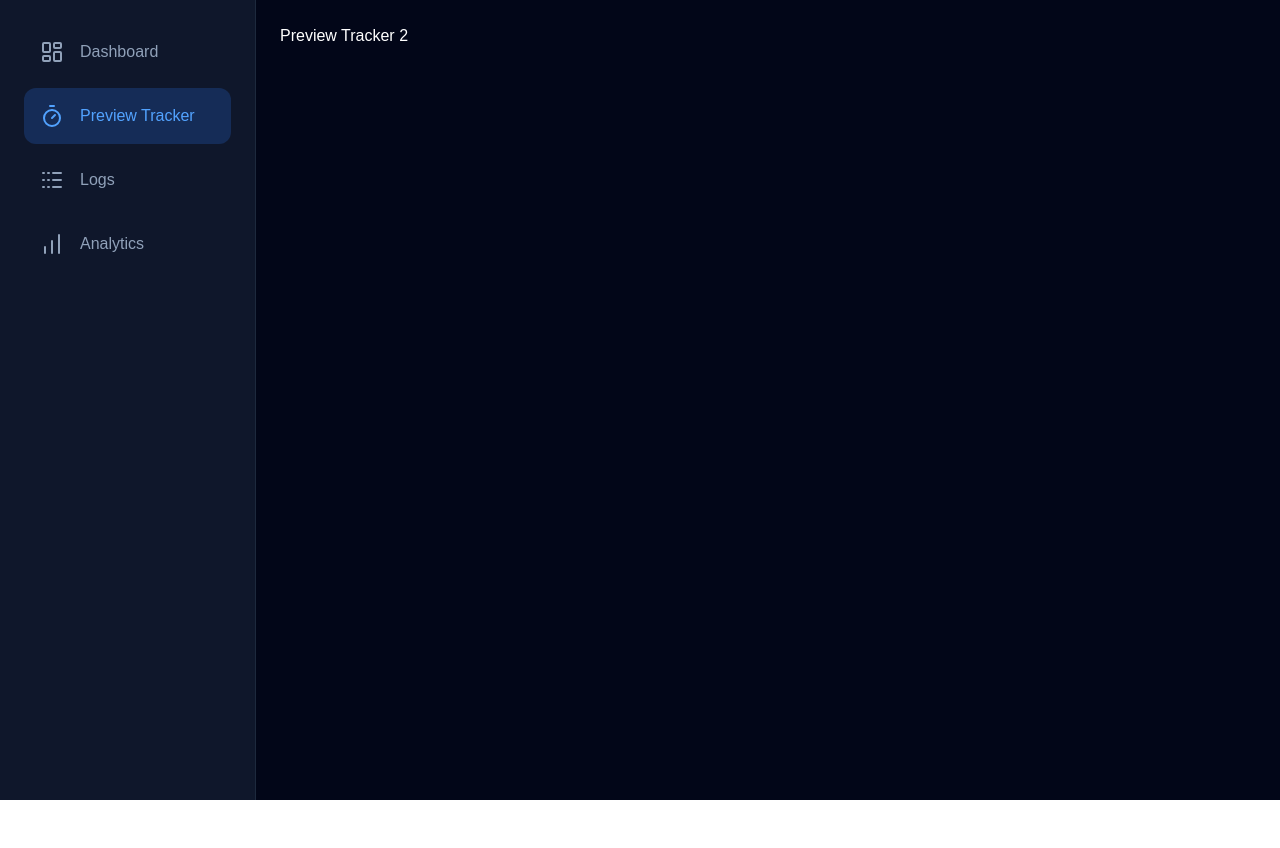
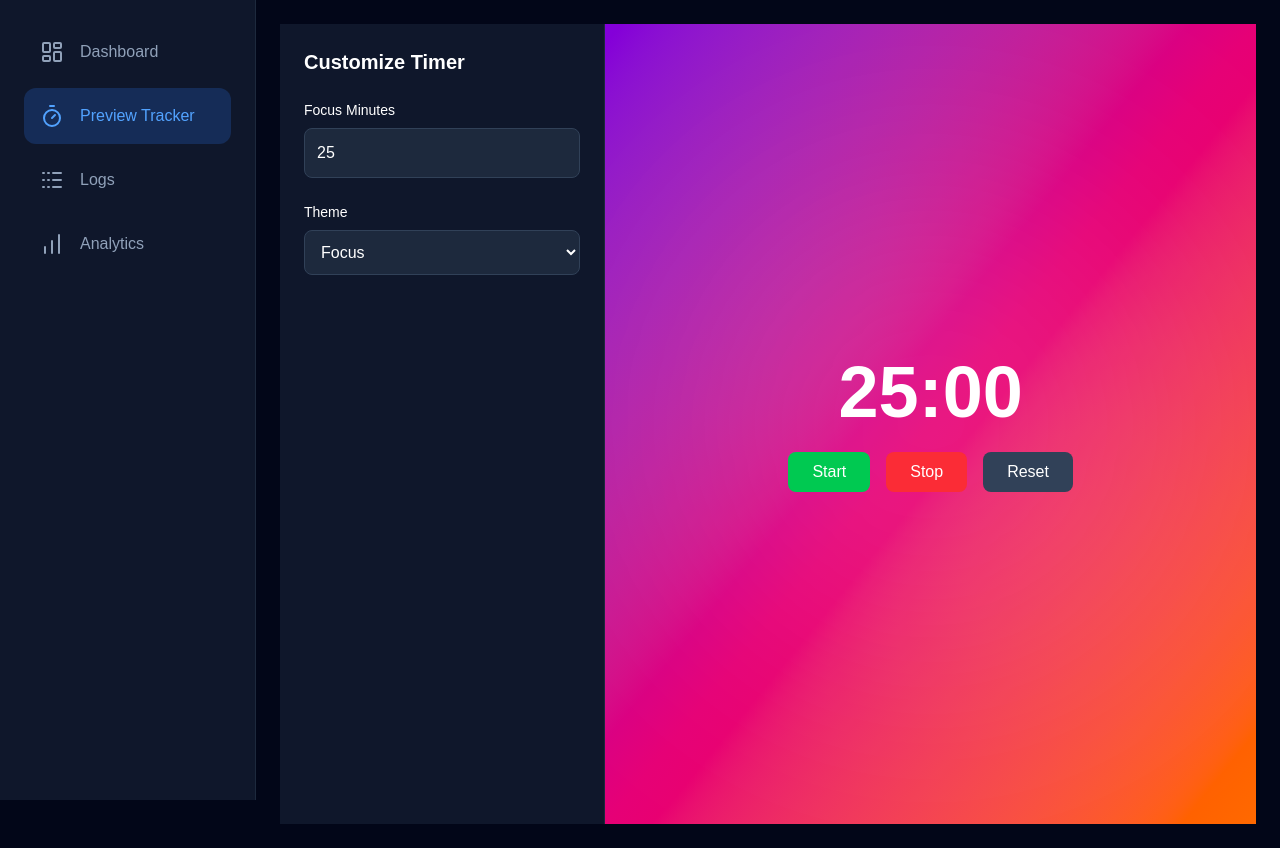
Before and after one commit to abhaymauryadev/devtrack, a Next.js app: page /previewtracker in a window 1280 px wide. Before the commit the page ends 800 px from the top, so only its background shows below. Built offline with nearby package versions, Linux system fonts and the light colour scheme.

Commit message:
feat: added the preview tracker in UI

```diff
--- a/app/(main)/previewtracker/page.tsx
+++ b/app/(main)/previewtracker/page.tsx
@@ -1,9 +1,37 @@
-import React from 'react'
+"use client";
 
-export default function page() {
+import TimerControls from "@/components/TimerControls";
+import TimerPreview from "@/components/TimerPreview";
+import { useState } from "react";
+
+
+
+export default function PreviewTrackerPage() {
+  const [minutes, setMinutes] = useState(25);
+  const [seconds, setSeconds] = useState(0);
+  const [theme, setTheme] = useState("focus");
+
   return (
-    <div>
-      Preview Tracker 2
+    <div className="flex flex-col md:flex-row min-h-screen">
+
+      {/* LEFT: Controls */}
+      <div className="w-full md:w-1/3 p-6 bg-slate-900 border-r border-slate-800">
+        <TimerControls
+          minutes={minutes}
+          setMinutes={setMinutes}
+          setTheme={setTheme}
+        />
+      </div>
+
+      {/* RIGHT: Live Preview */}
+      <div className="flex-1">
+        <TimerPreview
+          minutes={minutes}
+          seconds={seconds}
+          theme={theme}
+        />
+      </div>
+
     </div>
-  )
+  );
 }
--- /dev/null
+++ b/components/TimerControls.tsx
@@ -0,0 +1,37 @@
+"use client";
+
+export default function TimerControls({
+  minutes,
+  setMinutes,
+  setTheme,
+}: any) {
+  return (
+    <div className="space-y-6 text-white">
+      <h2 className="text-xl font-bold">Customize Timer</h2>
+
+      {/* Duration */}
+      <div>
+        <label className="block mb-2 text-sm">Focus Minutes</label>
+        <input
+          type="number"
+          value={minutes}
+          onChange={(e) => setMinutes(Number(e.target.value))}
+          className="w-full p-3 rounded-lg bg-slate-800 border border-slate-700"
+        />
+      </div>
+
+      {/* Theme */}
+      <div>
+        <label className="block mb-2 text-sm">Theme</label>
+        <select
+          onChange={(e) => setTheme(e.target.value)}
+          className="w-full p-3 rounded-lg bg-slate-800 border border-slate-700"
+        >
+          <option value="focus">Focus</option>
+          <option value="break">Break</option>
+          <option value="deep">Deep Work</option>
+        </select>
+      </div>
+    </div>
+  );
+}
--- /dev/null
+++ b/components/TimerPreview.tsx
@@ -0,0 +1,89 @@
+"use client";
+
+import { useEffect, useState } from "react";
+
+const themes: any = {
+  focus: "from-purple-700 via-pink-600 to-orange-500",
+  break: "from-green-700 via-teal-600 to-blue-500",
+  deep: "from-slate-900 via-black to-slate-800",
+};
+
+export default function TimerPreview({
+  minutes,
+  seconds,
+  theme,
+}: any) {
+  const [time, setTime] = useState(minutes * 60);
+  const [running, setRunning] = useState(false);
+
+  // Sync when minutes change
+  useEffect(() => {
+    setTime(minutes * 60);
+  }, [minutes]);
+
+  // Timer logic
+  useEffect(() => {
+    if (!running) return;
+
+    const interval = setInterval(() => {
+      setTime((prev: number) => {
+        if (prev <= 0) {
+          clearInterval(interval);
+          return 0;
+        }
+        return prev - 1;
+      });
+    }, 1000);
+
+    return () => clearInterval(interval);
+  }, [running]);
+
+  const mins = Math.floor(time / 60);
+  const secs = time % 60;
+
+  return (
+    <div className="relative h-full flex items-center justify-center overflow-hidden">
+
+      {/* 🔥 Background */}
+      <div className={`absolute inset-0 bg-gradient-to-br ${themes[theme]}`} />
+
+      {/* Glow */}
+      <div className="absolute w-[500px] h-[500px] bg-white/10 rounded-full blur-[120px]" />
+
+      {/* Content */}
+      <div className="relative z-10 text-center text-white">
+        <h1 className="text-7xl font-bold">
+          {String(mins).padStart(2, "0")}:
+          {String(secs).padStart(2, "0")}
+        </h1>
+
+        {/* Controls */}
+        <div className="mt-6 flex gap-4 justify-center">
+          <button
+            onClick={() => setRunning(true)}
+            className="px-6 py-2 bg-green-500 rounded-lg"
+          >
+            Start
+          </button>
+
+          <button
+            onClick={() => setRunning(false)}
+            className="px-6 py-2 bg-red-500 rounded-lg"
+          >
+            Stop
+          </button>
+
+          <button
+            onClick={() => {
+              setTime(minutes * 60);
+              setRunning(false);
+            }}
+            className="px-6 py-2 bg-slate-700 rounded-lg"
+          >
+            Reset
+          </button>
+        </div>
+      </div>
+    </div>
+  );
+}
```
